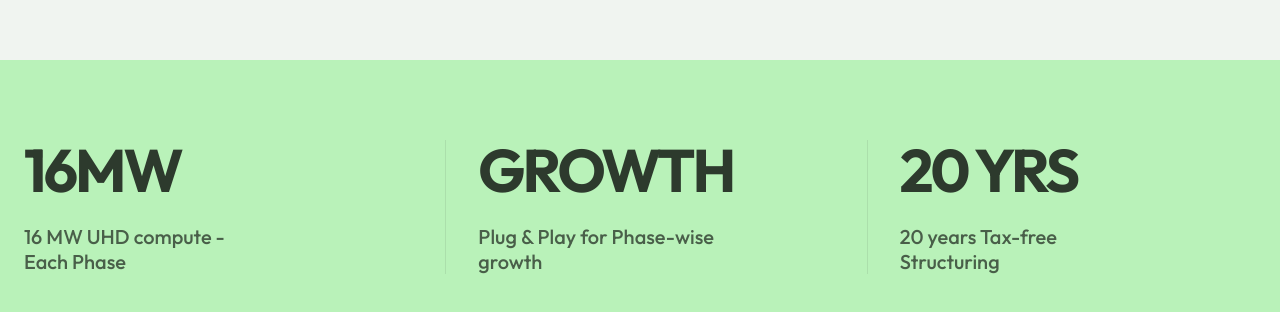
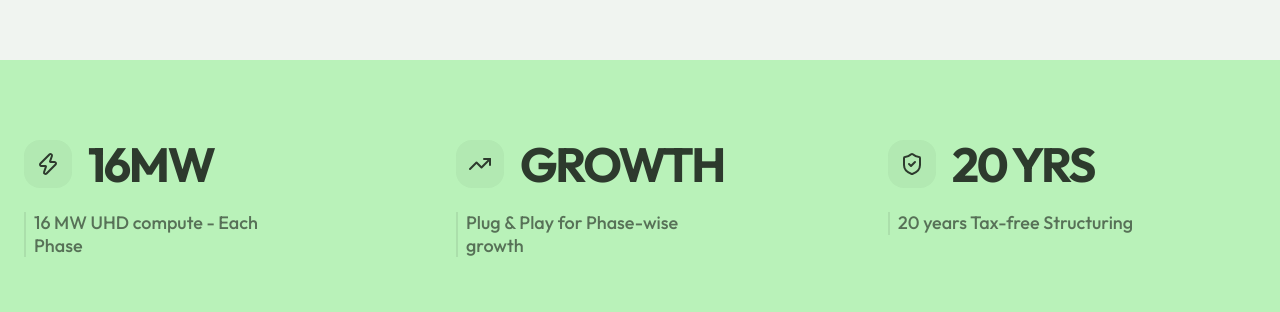
Before and after one commit to rahulkrishna-web/green-planet-power, a Next.js app: page / in a window 1280 px wide. Shown: the part 3136-3448 px from the top of the page. Built offline with nearby package versions, Linux system fonts and the light colour scheme.

Commit message:
feat: add icons to Metrics component and animate compliance heading

```diff
--- a/components/Metrics.tsx
+++ b/components/Metrics.tsx
@@ -2,41 +2,68 @@
 
 import React from "react";
 import { motion } from "framer-motion";
+import { Zap, TrendingUp, ShieldCheck } from "lucide-react";
 
 const stats = [
-  { label: "16 MW UHD compute - Each Phase", value: "16MW" },
-  { label: "Plug & Play for Phase-wise growth", value: "GROWTH" },
-  { label: "20 years Tax-free Structuring", value: "20 YRS" },
+  {
+    label: "16 MW UHD compute - Each Phase",
+    value: "16MW",
+    icon: Zap
+  },
+  {
+    label: "Plug & Play for Phase-wise growth",
+    value: "GROWTH",
+    icon: TrendingUp
+  },
+  {
+    label: "20 years Tax-free Structuring",
+    value: "20 YRS",
+    icon: ShieldCheck
+  },
 ];
 
 export function Metrics() {
   return (
     <section className="bg-brand-green py-20 px-6 relative -mt-16 z-10">
       <div className="max-w-7xl mx-auto">
-        <div className="grid grid-cols-1 md:grid-cols-3 gap-12 md:gap-8">
-          {stats.map((stat, index) => (
+        <div className="grid grid-cols-1 md:grid-cols-3 gap-12 md:gap-16">
+          {stats.map((stat, index) => {
+            const Icon = stat.icon;
+            return (
               <motion.div
                 key={stat.label}
                 initial={{ opacity: 0, y: 20 }}
                 whileInView={{ opacity: 1, y: 0 }}
                 viewport={{ once: true }}
                 transition={{ delay: index * 0.1, duration: 0.8 }}
-              className="flex flex-col gap-6 pl-8 border-l border-brand-dark/10 first:border-l-0 first:pl-0"
+                className="flex flex-col gap-6 group"
               >
-              <span className="text-4xl md:text-6xl font-bold text-brand-dark tracking-tighter">
+                <div className="flex items-center gap-4">
+                  <div className="p-3 bg-brand-dark/5 rounded-2xl group-hover:bg-brand-dark/10 transition-colors">
+                    <Icon className="w-6 h-6 text-brand-dark" />
+                  </div>
+                  <span className="text-3xl md:text-5xl font-bold text-brand-dark tracking-tighter">
                     {stat.value}
                   </span>
-              <p className="text-lg md:text-xl font-medium text-brand-dark/80 max-w-[240px] leading-tight">
+                </div>
+
+                <p className="text-lg font-medium text-brand-dark/70 max-w-[260px] leading-tight pl-2 border-l-2 border-brand-dark/10">
                   {stat.label}
                 </p>
               </motion.div>
-          ))}
+            );
+          })}
         </div>
 
         <div className="mt-24 pt-24 border-t border-brand-dark/10">
-          <h2 className="text-4xl md:text-6xl font-bold text-brand-dark max-w-4xl tracking-tight leading-tight">
-            Net Zero compliance for Green Bonds.
-          </h2>
+          <motion.h2
+            initial={{ opacity:0, y: 20 }}
+            whileInView={{ opacity: 1, y: 0 }}
+            viewport={{ once: true }}
+            className="text-4xl md:text-6xl font-bold text-brand-dark max-w-4xl tracking-tight leading-tight"
+          >
+            Net Zero compliance for <span className="text-emerald-800">Green Bonds.</span>
+          </motion.h2>
         </div>
       </div>
     </section>
```
Lines whose indentation alone changed are shown as unchanged.
